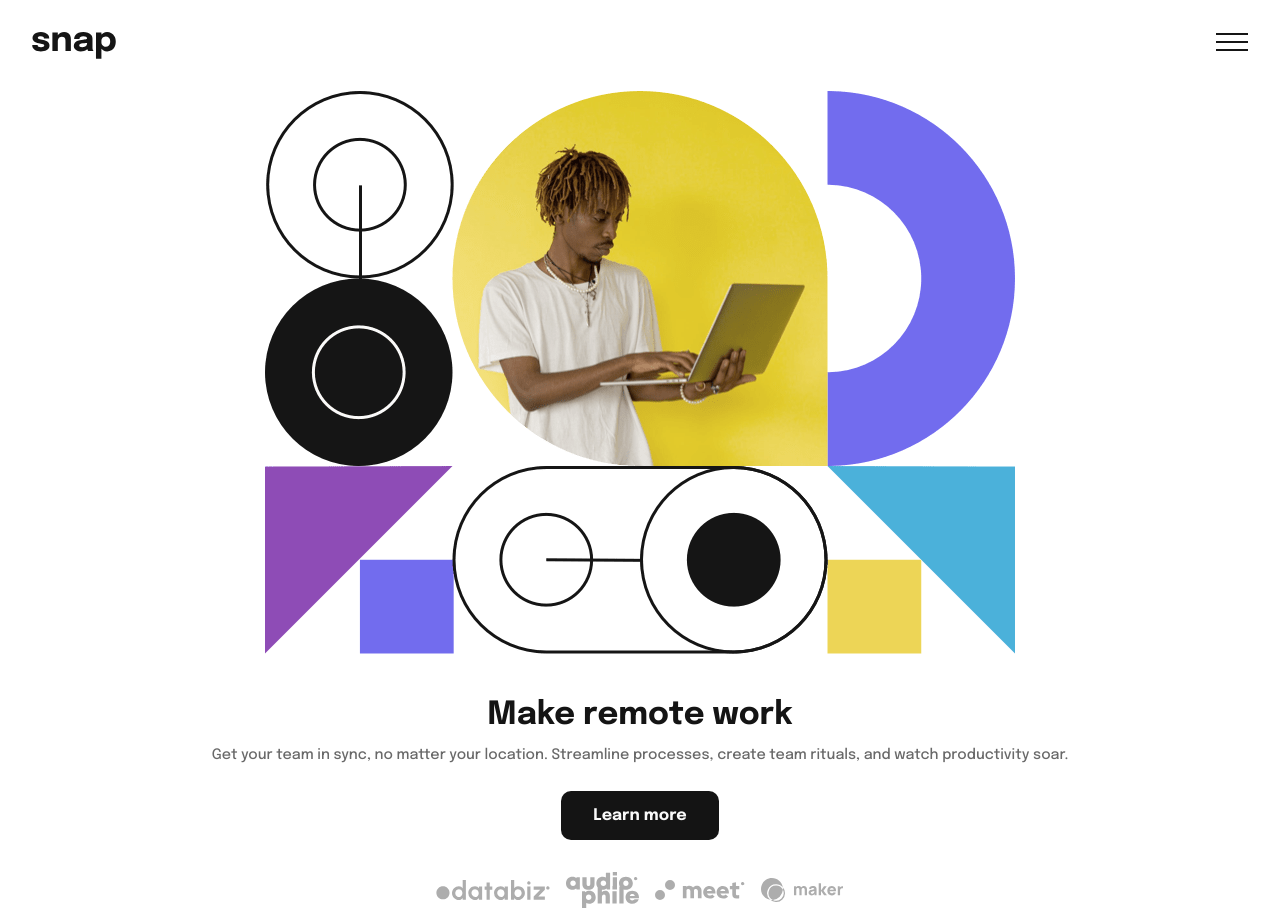
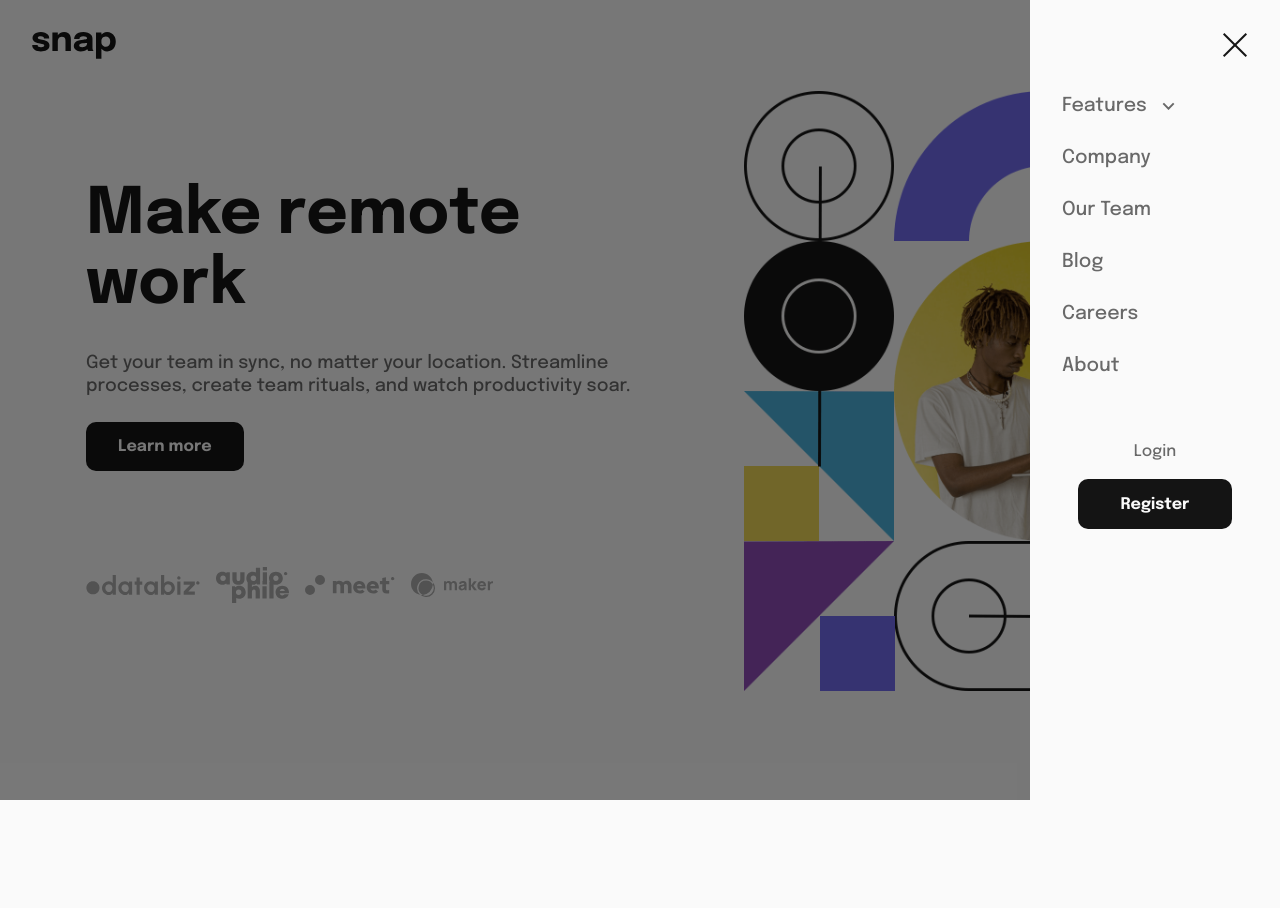
Before and after one commit to Priyanshup891/Intro-section-with-dropdown-navigation, a plain HTML site: page index.html in a window 1280 px wide. Both pictures are taken after a click on the button 1232 px from the left and 45 px from the top of the page. After the commit the page ends 800 px from the top, so only its background shows below. Drawn offline with Linux system fonts and the light colour scheme.

Commit message:
add desktop view

```diff
--- a/css/style.css
+++ b/css/style.css
@@ -12,10 +12,24 @@
     box-sizing: border-box;
 }
 
-img:not(.nav-header img){
+
+
+body{
+    background-color: var(--almost-white);
+}
+
+a{
+    text-decoration: none;
+}
+
+.img{
     width: 100%;
     display: block;
     object-fit: cover;
+}
+header{
+    width: 100%;
+    min-height: 100vh;
 }
 
 
@@ -108,3 +122,171 @@ p{
     gap: 1rem;
     margin-top: 2rem;
 }
+
+.menu{
+    position: absolute;
+    background-color: var(--almost-white);
+    top: 0;
+    right: 0;
+    min-height: 100vh;
+    width: 0;
+    overflow: hidden;
+    transition:  all 0.3s ease-in-out;
+}
+
+.showMenu{
+    width: 250px;
+}
+
+
+h3{
+    font-family: var(--font-family);
+    font-size: 1.2rem;
+    font-style: normal;
+    font-weight: 500;
+    color: var(--medium-gray);
+}
+
+.features{
+    display: flex;
+    align-items: center;
+    justify-content: flex-start;
+    gap: 15px;
+    margin-top: 6rem;
+    margin-left: 2rem;
+}
+
+.features img{
+    width: 13px;
+}
+
+.features .close{
+    display: none;
+}
+
+.feature-contents{
+    margin: 2rem 1rem;
+    display: none;
+}
+
+.showFeatureContents{
+    display: block;
+}
+
+.feature-content{
+    display: flex;
+    flex-direction: row;
+    align-items: center;
+    gap: 20px;
+    margin-bottom: 2rem;
+    margin-left: 2.5rem;
+}
+
+
+.feature-content img{
+    width: 20px;
+}
+
+.menu-link{
+    margin-left: 2rem;
+    margin-top: 2rem;
+}
+
+.menu-btns{
+    display: flex;
+    flex-direction: column;
+    align-items: center;
+    width: 100%;
+    justify-content: center;
+    margin-top: 2rem;
+    padding: 0 3rem;
+}
+
+.menu-btns p{
+    font-family: var(--font-family);
+    font-size: 1rem;
+    font-style: normal;
+    font-weight: 500;
+    color: var(--medium-gray);
+}
+
+.menu-register-btn{
+    height: 50px;
+    width: 100%;
+    border-radius: 10px;
+    border: none;
+    background-color: var(--almost-black);
+    color: var(--almost-white);
+    font-size: 1rem;
+    font-family: var(--font-family);
+    font-weight: 700;
+    margin-top: 1rem;
+}
+
+.close-menu-btn{
+    position: absolute;
+    right: 0;
+    top: 0;
+    border: 0;
+    background: transparent;
+    margin: 2rem;
+}
+
+.overlay{
+    position: absolute;
+    background-color: rgba(0, 0, 0, 0.52);
+    width: 100%;
+    height: 100%;
+    top: 0;
+    left: 0;
+    right: 0;
+    bottom: 0;
+    display: none;
+    transition:  all 0.3s ease-in-out;
+}
+
+.showOverlay{
+    display: block;
+}
+
+.hero-image-desktop{
+    display: none;
+}
+
+@media screen and (min-width: 995px) {
+    .hero-image-mobile{
+        display: none;
+    }
+
+    .hero-image-desktop{
+        display: flex;
+        max-width: 450px;
+    }
+
+    .hero-section{
+        flex-direction: row;
+        text-align: left;
+        justify-content: space-between;
+    }
+
+    .hero-info{
+        align-items: flex-start;
+        justify-content: flex-start;
+        margin-top: 0;
+        margin-right: 6rem;
+    }
+
+    h1{
+        font-size: 4rem;
+        line-height: 70px;
+    }
+
+    p{
+        font-size: 18px;
+        margin-top: 2rem;
+    }
+
+    .brands{
+        margin-top: 6rem;
+    }
+}
--- a/index.html
+++ b/index.html
@@ -20,11 +20,12 @@
   </head>
   <body>
     <header class="header">
+      <div class="overlay"></div>
       <nav class="navbar">
         <div class="nav-center">
           <div class="nav-header">
             <img src="./images/logo.svg" alt="">
-            <button class="menu-btn">
+            <button id="menu-btn" class="menu-btn">
               <img src="./images/icon-menu.svg" alt="">
             </button>
           </div>
@@ -44,33 +45,82 @@
         </div>
       </nav>
 
+      <div class="menu">
+        <button id="close-menu-btn" class="close-menu-btn">
+          <img src="./images/icon-close-menu.svg" alt="">
+        </button>
+        <div class="menu-links">
+          <div class="features">
+            <h3>Features</h3>
+            <img class="open" src="./images/icon-arrow-down.svg" alt="">
+            <img class="close" src="./images/icon-arrow-up.svg" alt="">
+          </div>
+          <div class="feature-contents">
+            <a href="#" class="feature-content">
+              <img src="./images/icon-todo.svg" alt="">
+              <h3>Todo List</h3>
+            </a>
+            <a href="#" class="feature-content">
+              <img src="./images/icon-calendar.svg" alt="">
+              <h3>Calender</h3>
+            </a>
+            <a href="#" class="feature-content">
+              <img src="./images/icon-reminders.svg" alt="">
+              <h3>Remainder</h3>
+            </a>
+            <a href="#" class="feature-content">
+              <img src="./images/icon-planning.svg" alt="">
+              <h3>Planning</h3>
+            </a>
+          </div>
+
+          <a href="#"><h3 class="menu-link">Company</h3></a>
+          <a href="#"><h3 class="menu-link">Our Team</h3></a>
+          <a href="#"><h3 class="menu-link">Blog</h3></a>
+          <a href="#"><h3 class="menu-link">Careers</h3></a>
+          <a href="#"><h3 class="menu-link">About</h3></a>
+
+
+          <div class="menu-btns">
+            <a href="#"><p>Login</p></a>
+            <button class="menu-register-btn">Register</button>
+          </div>
+        </div>
+      </div>
+
       <section class="hero">
         <div class="hero-section">
-          <div class="hero-image">
-            <img src="./images/image-hero-mobile.png" alt="">
+          <div class="hero-image-mobile">
+            <img class="img" src="./images/image-hero-mobile.png" alt="">
           </div>
           <div class="hero-info">
             <h1>Make remote work</h1>
             <p>Get your team in sync, no matter your location. Streamline processes, create team rituals, and watch productivity soar.</p>
             <button class="hero-btn">Learn more</button>
-          </div>
             <div class="brands">
               <div class="brand">
-              <img src="./images/client-databiz.svg" alt="">
+                <img class="img" src="./images/client-databiz.svg" alt="">
               </div>
               <div class="brand">
-              <img src="./images/client-audiophile.svg" alt="">
+                <img class="img" src="./images/client-audiophile.svg" alt="">
               </div>
               <div class="brand">
-              <img src="./images/client-meet.svg" alt="">
+                <img class="img" src="./images/client-meet.svg" alt="">
               </div>
               <div class="brand">
-              <img src="./images/client-maker.svg" alt="">
+                <img class="img" src="./images/client-maker.svg" alt="">
               </div>
+            </div>
+          </div>
+
+          <div class="hero-image-desktop">
+            <img class="img" src="./images/image-hero-desktop.png" alt="">
           </div>
         </div>
       </section>
     </header>
     </div>
+
+    <script src="./javaScript/app.js"></script>
   </body>
 </html>
--- a/javaScript/app.js
+++ b/javaScript/app.js
@@ -0,0 +1,27 @@
+const menuBtn = document.getElementById('menu-btn');
+const closeMenuBtn = document.getElementById('close-menu-btn');
+const menu = document.querySelector('.menu');
+const overlay = document.querySelector('.overlay');
+
+menuBtn.addEventListener('click', () => {
+    menu.classList.add('showMenu');
+    overlay.classList.add('showOverlay');
+})
+
+closeMenuBtn.addEventListener('click', () => {
+    menu.classList.remove('showMenu');
+    overlay.classList.remove('showOverlay');
+})
+
+document.querySelector('.features').addEventListener('click', () => {
+    if(document.querySelector('.feature-contents').classList.contains('showFeatureContents')){
+        document.querySelector('.feature-contents').classList.remove('showFeatureContents');
+        document.querySelector('.open').style.display = 'block';
+        document.querySelector('.close').style.display = 'none';
+
+    } else {
+        document.querySelector('.feature-contents').classList.add('showFeatureContents');
+        document.querySelector('.open').style.display = 'none';
+        document.querySelector('.close').style.display = 'block';
+    }
+})
```
Lines whose indentation alone changed are shown as unchanged.
